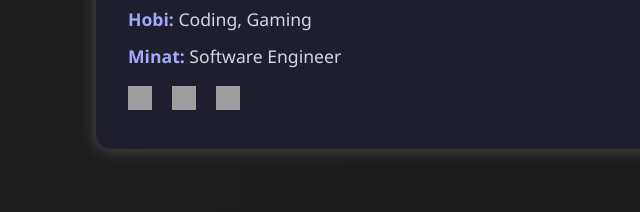
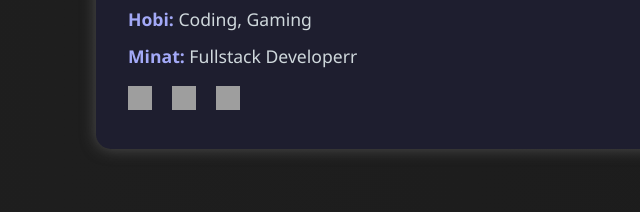
Before and after one commit to Maniaman123/RSR_Biodata, a plain HTML site: page about.html in a window 1280 px wide. Shown: the part 469-681 px from the top of the page, 0-640 px from the left. Drawn offline with Linux system fonts and the light colour scheme; grey boxes are pictures that could not be loaded.

Commit message:
ganti minat di about.html
Corrected a typo in the interests section.

```diff
--- a/about.html
+++ b/about.html
@@ -37,7 +37,7 @@
                     <p><strong>Pendidikan:</strong> SMKN 1 CIOMAS</p>
                     <p><strong>Jurusan:</strong> PPLG</p>
                     <p><strong>Hobi:</strong> Coding, Gaming</p>
-                    <p><strong>Minat:</strong> Software Engineer</p>
+                    <p><strong>Minat:</strong> Fullstack Developerr</p>
 
                     <div class="social-media" style="margin-top: 1rem;">
                         <a href="https://github.com/Maniaman123" target="_blank" rel="noopener noreferrer" aria-label="GitHub" style="margin-right: 1rem;">
```
